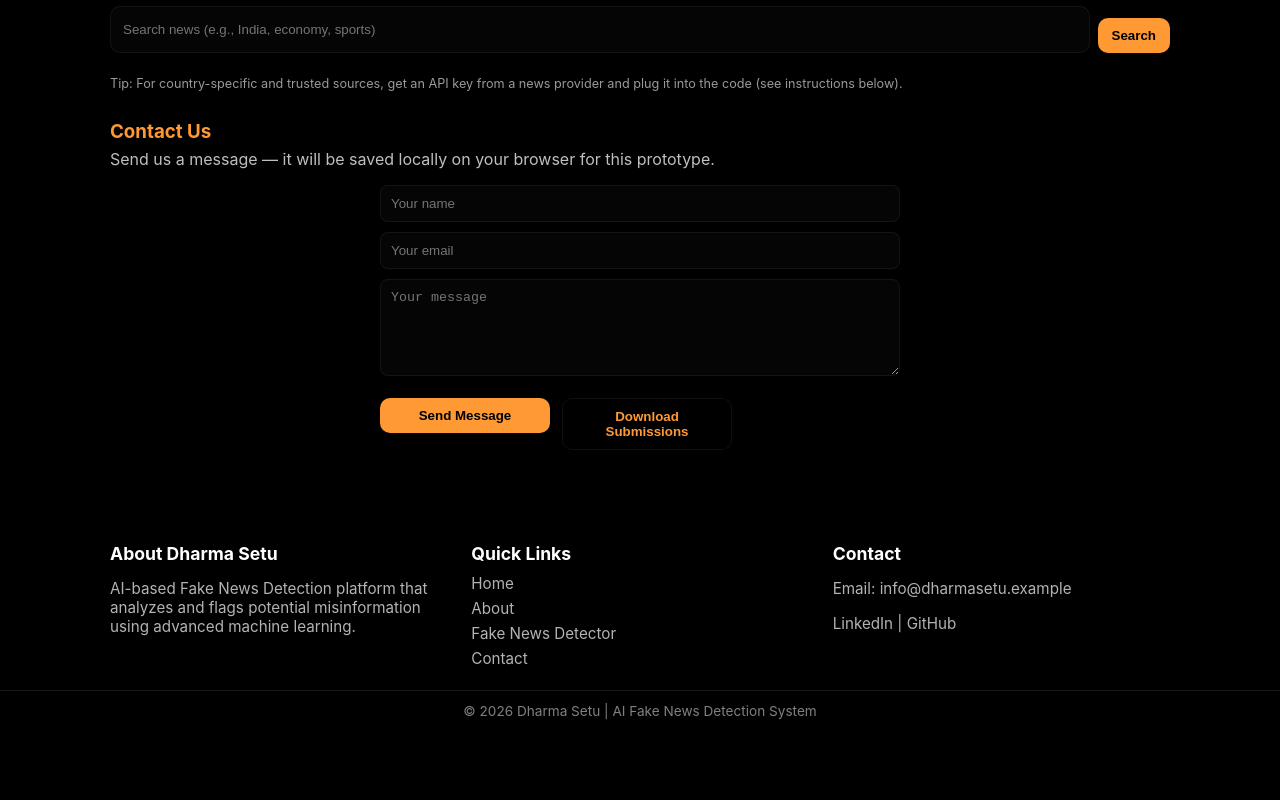
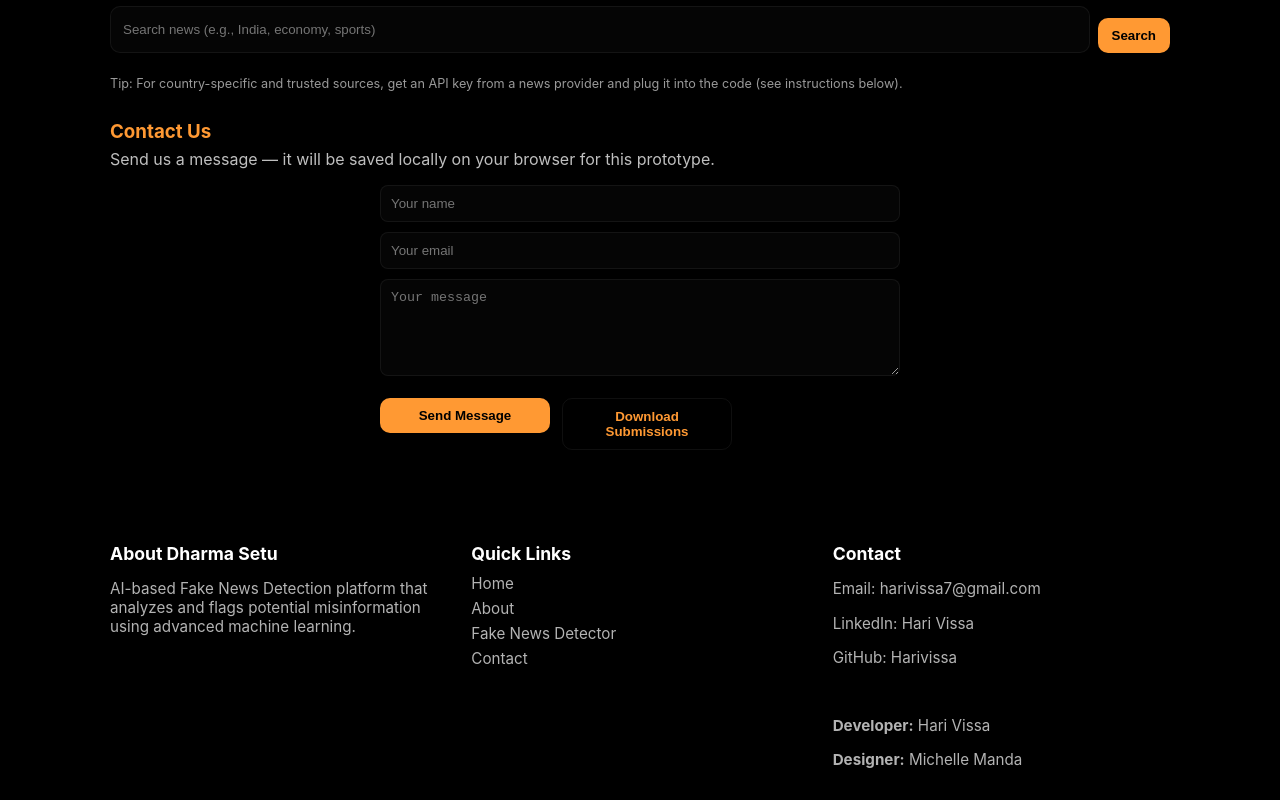
Before and after one commit to Harivissa/DharmaSetu, a plain HTML site: page index.html in a window 1280 px wide. Shown: the part 1095-1895 px from the top of the page. Before the commit the page ends 1826 px from the top, so only its background shows below. Drawn offline with Linux system fonts and the light colour scheme.

Commit message:
Update index.html

```diff
--- a/index.html
+++ b/index.html
@@ -343,14 +343,33 @@
           </ul>
         </div>
         <div class="footer-col contact">
-          <h4>Contact</h4>
-          <p>Email: <a href="mailto:info@dharmasetu.example">info@dharmasetu.example</a></p>
-          <p>LinkedIn | GitHub</p>
-        </div>
-      </div>
-      <div class="footer-bottom">© 2026 Dharma Setu | AI Fake News Detection System</div>
-    </footer>
-  </div>
+  <h4>Contact</h4>
+
+  <p>Email:
+    <a href="mailto:harivissa7@gmail.com">
+      harivissa7@gmail.com
+    </a>
+  </p>
+
+  <p>
+    LinkedIn:
+    <a href="https://www.linkedin.com/in/harivissa" target="_blank">
+      Hari Vissa
+    </a>
+  </p>
+
+  <p>
+    GitHub:
+    <a href="https://github.com/Harivissa" target="_blank">
+      Harivissa
+    </a>
+  </p>
+
+  <br>
+
+  <p><strong>Developer:</strong> Hari Vissa</p>
+  <p><strong>Designer:</strong> Michelle Manda</p>
+</div>
 
   <script>
     /**********************
```
